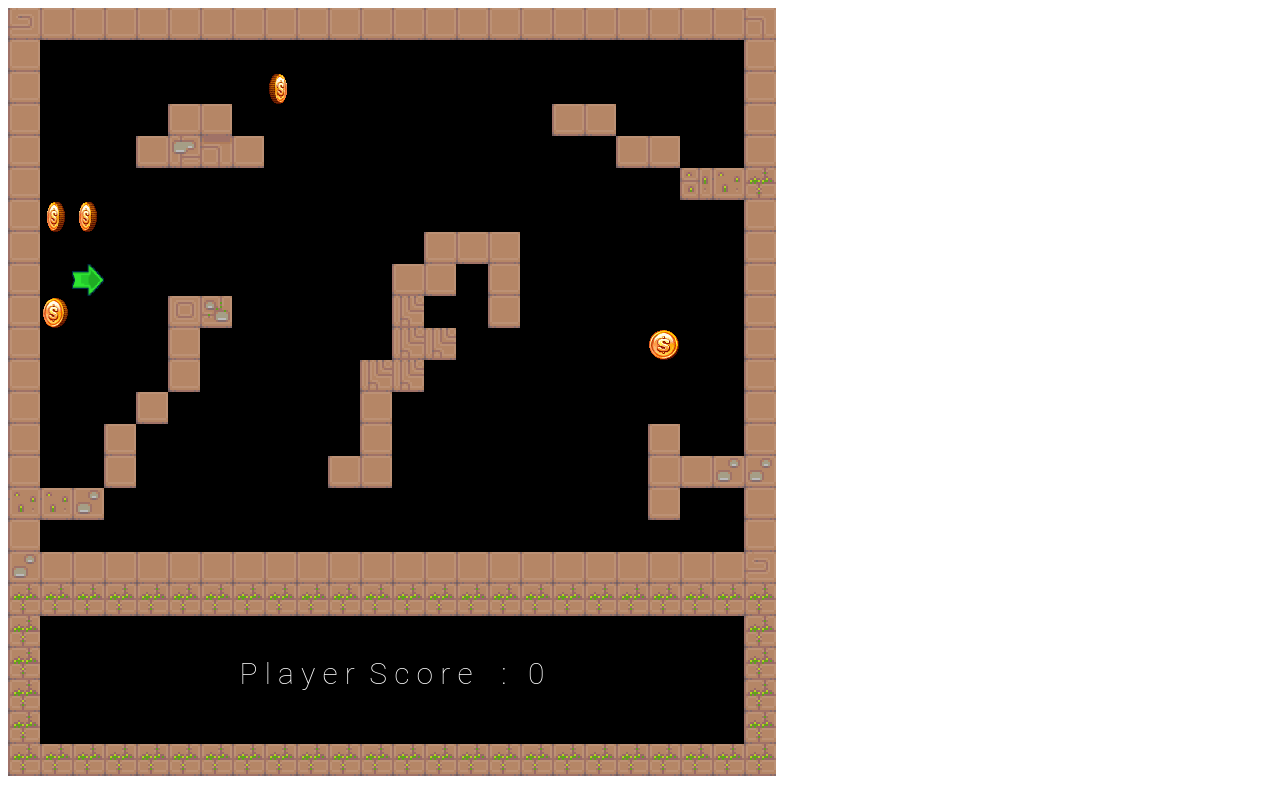
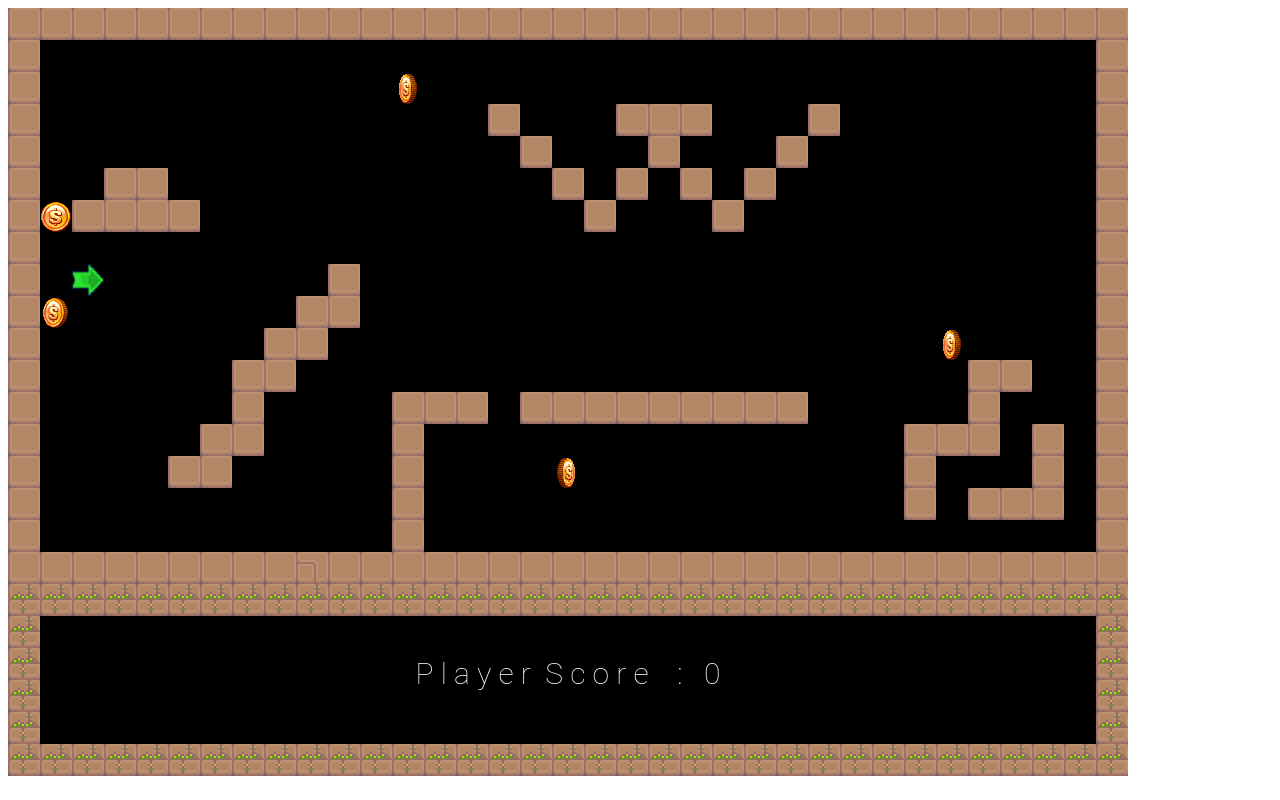
Before and after one commit to Fa-BRAIK/collect-coins, a plain HTML site: page index.html in a window 1280 px wide. Drawn offline with Linux system fonts and the light colour scheme.

Commit message:
increse map length

```diff
--- a/index.html
+++ b/index.html
@@ -7,7 +7,7 @@
 <body>
     <canvas
         id="main_canvas"
-        width="768"
+        width="1120"
         height="768"
         style="background-color:#000"
     >
--- a/js/data.js
+++ b/js/data.js
@@ -1,27 +1,27 @@
 export const mapArray = [
-    [3, 1, 1, 1, 1, 1, 1, 1, 1, 1, 1, 1, 1, 1, 1, 1, 1, 1, 1, 1, 1, 1, 1, 2],
-    [1, 0, 0, 0, 0, 0, 0, 0, 0, 0, 0, 0, 0, 0, 0, 0, 0, 0, 0, 0, 0, 0, 0, 1],
-    [1, 0, 0, 0, 0, 0, 0, 0, 0, 0, 0, 0, 0, 0, 0, 0, 0, 0, 0, 0, 0, 0, 0, 1],
-    [1, 0, 0, 0, 0, 1, 1, 0, 0, 0, 0, 0, 0, 0, 0, 0, 0, 1, 1, 0, 0, 0, 0, 1],
-    [1, 0, 0, 0, 1, 13, 14, 1, 0, 0, 0, 0, 0, 0, 0, 0, 0, 0, 0, 1, 1, 0, 0, 1],
-    [1, 0, 0, 0, 0, 0, 0, 0, 0, 0, 0, 0, 0, 0, 0, 0, 0, 0, 0, 0, 0, 7, 4, 11],
-    [1, 0, 0, 0, 0, 0, 0, 0, 0, 0, 0, 0, 0, 0, 0, 0, 0, 0, 0, 0, 0, 0, 0, 1],
-    [1, 0, 0, 0, 0, 0, 0, 0, 0, 0, 0, 0, 0, 1, 1, 1, 0, 0, 0, 0, 0, 0, 0, 1],
-    [1, 0, 0, 0, 0, 0, 0, 0, 0, 0, 0, 0, 1, 1, 0, 1, 0, 0, 0, 0, 0, 0, 0, 1],
-    [1, 0, 0, 0, 0, 9, 10, 0, 0, 0, 0, 0, 6, 0, 0, 1, 0, 0, 0, 0, 0, 0, 0, 1],
-    [1, 0, 0, 0, 0, 1, 0, 0, 0, 0, 0, 0, 6, 6, 0, 0, 0, 0, 0, 0, 0, 0, 0, 1],
-    [1, 0, 0, 0, 0, 1, 0, 0, 0, 0, 0, 6, 6, 0, 0, 0, 0, 0, 0, 0, 0, 0, 0, 1],
-    [1, 0, 0, 0, 1, 0, 0, 0, 0, 0, 0, 1, 0, 0, 0, 0, 0, 0, 0, 0, 0, 0, 0, 1],
-    [1, 0, 0, 1, 0, 0, 0, 0, 0, 0, 0, 1, 0, 0, 0, 0, 0, 0, 0, 0, 1, 0, 0, 1],
-    [1, 0, 0, 1, 0, 0, 0, 0, 0, 0, 1, 1, 0, 0, 0, 0, 0, 0, 0, 0, 1, 1, 5, 5],
-    [4, 4, 5, 0, 0, 0, 0, 0, 0, 0, 0, 0, 0, 0, 0, 0, 0, 0, 0, 0, 1, 0, 0, 1],
-    [1, 0, 0, 0, 0, 0, 0, 0, 0, 0, 0, 0, 0, 0, 0, 0, 0, 0, 0, 0, 0, 0, 0, 1],
-    [5, 1, 1, 1, 1, 1, 1, 1, 1, 1, 1, 1, 1, 1, 1, 1, 1, 1, 1, 1, 1, 1, 1, 3],
+    [1, 1, 1, 1, 1, 1, 1, 1, 1, 1, 1, 1, 1, 1, 1, 1, 1, 1, 1, 1, 1, 1, 1, 1, 1, 1, 1, 1, 1, 1, 1, 1, 1, 1, 1],
+    [1, 0, 0, 0, 0, 0, 0, 0, 0, 0, 0, 0, 0, 0, 0, 0, 0, 0, 0, 0, 0, 0, 0, 0, 0, 0, 0, 0, 0, 0, 0, 0, 0, 0, 1],
+    [1, 0, 0, 0, 0, 0, 0, 0, 0, 0, 0, 0, 0, 0, 0, 0, 0, 0, 0, 0, 0, 0, 0, 0, 0, 0, 0, 0, 0, 0, 0, 0, 0, 0, 1],
+    [1, 0, 0, 0, 0, 0, 0, 0, 0, 0, 0, 0, 0, 0, 0, 1, 0, 0, 0, 1, 1, 1, 0, 0, 0, 1, 0, 0, 0, 0, 0, 0, 0, 0, 1],
+    [1, 0, 0, 0, 0, 0, 0, 0, 0, 0, 0, 0, 0, 0, 0, 0, 1, 0, 0, 0, 1, 0, 0, 0, 1, 0, 0, 0, 0, 0, 0, 0, 0, 0, 1],
+    [1, 0, 0, 1, 1, 0, 0, 0, 0, 0, 0, 0, 0, 0, 0, 0, 0, 1, 0, 1, 0, 1, 0, 1, 0, 0, 0, 0, 0, 0, 0, 0, 0, 0, 1],
+    [1, 0, 1, 1, 1, 1, 0, 0, 0, 0, 0, 0, 0, 0, 0, 0, 0, 0, 1, 0, 0, 0, 1, 0, 0, 0, 0, 0, 0, 0, 0, 0, 0, 0, 1],
+    [1, 0, 0, 0, 0, 0, 0, 0, 0, 0, 0, 0, 0, 0, 0, 0, 0, 0, 0, 0, 0, 0, 0, 0, 0, 0, 0, 0, 0, 0, 0, 0, 0, 0, 1],
+    [1, 0, 0, 0, 0, 0, 0, 0, 0, 0, 1, 0, 0, 0, 0, 0, 0, 0, 0, 0, 0, 0, 0, 0, 0, 0, 0, 0, 0, 0, 0, 0, 0, 0, 1],
+    [1, 0, 0, 0, 0, 0, 0, 0, 0, 1, 1, 0, 0, 0, 0, 0, 0, 0, 0, 0, 0, 0, 0, 0, 0, 0, 0, 0, 0, 0, 0, 0, 0, 0, 1],
+    [1, 0, 0, 0, 0, 0, 0, 0, 1, 1, 0, 0, 0, 0, 0, 0, 0, 0, 0, 0, 0, 0, 0, 0, 0, 0, 0, 0, 0, 0, 0, 0, 0, 0, 1],
+    [1, 0, 0, 0, 0, 0, 0, 1, 1, 0, 0, 0, 0, 0, 0, 0, 0, 0, 0, 0, 0, 0, 0, 0, 0, 0, 0, 0, 0, 0, 1, 1, 0, 0, 1],
+    [1, 0, 0, 0, 0, 0, 0, 1, 0, 0, 0, 0, 1, 1, 1, 0, 1, 1, 1, 1, 1, 1, 1, 1, 1, 0, 0, 0, 0, 0, 1, 0, 0, 0, 1],
+    [1, 0, 0, 0, 0, 0, 1, 1, 0, 0, 0, 0, 1, 0, 0, 0, 0, 0, 0, 0, 0, 0, 0, 0, 0, 0, 0, 0, 1, 1, 1, 0, 1, 0, 1],
+    [1, 0, 0, 0, 0, 1, 1, 0, 0, 0, 0, 0, 1, 0, 0, 0, 0, 0, 0, 0, 0, 0, 0, 0, 0, 0, 0, 0, 1, 0, 0, 0, 1, 0, 1],
+    [1, 0, 0, 0, 0, 0, 0, 0, 0, 0, 0, 0, 1, 0, 0, 0, 0, 0, 0, 0, 0, 0, 0, 0, 0, 0, 0, 0, 1, 0, 1, 1, 1, 0, 1],
+    [1, 0, 0, 0, 0, 0, 0, 0, 0, 0, 0, 0, 1, 0, 0, 0, 0, 0, 0, 0, 0, 0, 0, 0, 0, 0, 0, 0, 0, 0, 0, 0, 0, 0, 1],
+    [1, 1, 1, 1, 1, 1, 1, 1, 1, 2, 1, 1, 1, 1, 1, 1, 1, 1, 1, 1, 1, 1, 1, 1, 1, 1, 1, 1, 1, 1, 1, 1, 1, 1, 1],
 ], scoreBoardArray = [
-    [11, 11, 11, 11, 11, 11, 11, 11, 11, 11, 11, 11, 11, 11, 11, 11, 11, 11, 11, 11, 11, 11, 11, 11],
-    [11, 0, 0, 0, 0, 0, 0, 0, 0, 0, 0, 0, 0, 0, 0, 0, 0, 0, 0, 0, 0, 0, 0, 11],
-    [11, 0, 0, 0, 0, 0, 0, 0, 0, 0, 0, 0, 0, 0, 0, 0, 0, 0, 0, 0, 0, 0, 0, 11],
-    [11, 0, 0, 0, 0, 0, 0, 0, 0, 0, 0, 0, 0, 0, 0, 0, 0, 0, 0, 0, 0, 0, 0, 11],
-    [11, 0, 0, 0, 0, 0, 0, 0, 0, 0, 0, 0, 0, 0, 0, 0, 0, 0, 0, 0, 0, 0, 0, 11],
-    [11, 11, 11, 11, 11, 11, 11, 11, 11, 11, 11, 11, 11, 11, 11, 11, 11, 11, 11, 11, 11, 11, 11, 11],
+    [11, 11, 11, 11, 11, 11, 11, 11, 11, 11, 11, 11, 11, 11, 11, 11, 11, 11, 11, 11, 11, 11, 11, 11, 11, 11, 11, 11, 11, 11, 11, 11, 11, 11, 11],
+    [11, 0, 0, 0, 0, 0, 0, 0, 0, 0, 0, 0, 0, 0, 0, 0, 0, 0, 0, 0, 0, 0, 0, 0, 0, 0, 0, 0, 0, 0, 0, 0, 0, 0, 11],
+    [11, 0, 0, 0, 0, 0, 0, 0, 0, 0, 0, 0, 0, 0, 0, 0, 0, 0, 0, 0, 0, 0, 0, 0, 0, 0, 0, 0, 0, 0, 0, 0, 0, 0, 11],
+    [11, 0, 0, 0, 0, 0, 0, 0, 0, 0, 0, 0, 0, 0, 0, 0, 0, 0, 0, 0, 0, 0, 0, 0, 0, 0, 0, 0, 0, 0, 0, 0, 0, 0, 11],
+    [11, 0, 0, 0, 0, 0, 0, 0, 0, 0, 0, 0, 0, 0, 0, 0, 0, 0, 0, 0, 0, 0, 0, 0, 0, 0, 0, 0, 0, 0, 0, 0, 0, 0, 11],
+    [11, 11, 11, 11, 11, 11, 11, 11, 11, 11, 11, 11, 11, 11, 11, 11, 11, 11, 11, 11, 11, 11, 11, 11, 11, 11, 11, 11, 11, 11, 11, 11, 11, 11, 11],
 ], tileWidth = 32, width = 768, height = 576, coinFrames = 5
--- a/js/draw.js
+++ b/js/draw.js
@@ -123,5 +123,5 @@ export const drawScoreboard = (ctx, player, loadedImages, totalCoinsToBeGenerate
             }
         }
     }
-    ctx.fillText('P l a y e r  S c o r e    :   ' + player.score, 384, 676, )
+    ctx.fillText('P l a y e r  S c o r e    :   ' + player.score, 560, 676)
 }
```
